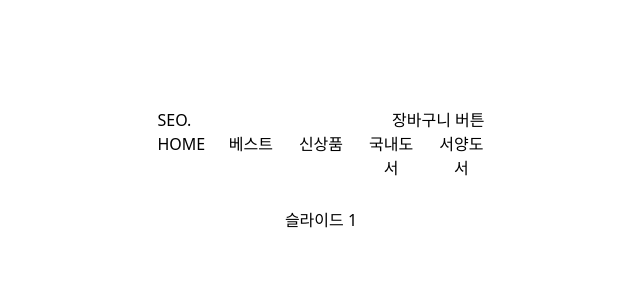
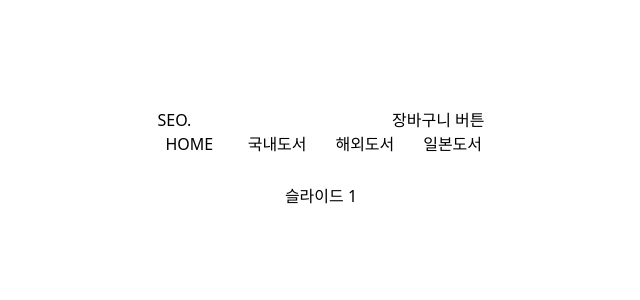
Before and after one commit to SEO-DOT/SEO_DOT_FE, a React (Create React App) app: page / in a window 1280 px wide. Shown: the top 300 px of the page, without its empty margins (319-959 px from the left). Built offline with nearby package versions, Linux system fonts and the light colour scheme; a web font is replaced by a local one.

Commit message:
[feat] 메인페이지 Nav

```diff
--- a/src/components/Main/Nav.tsx
+++ b/src/components/Main/Nav.tsx
@@ -2,23 +2,36 @@ import React from "react";
 import { Swiper, SwiperSlide } from "swiper/react";
 import "swiper/css";
 
+const categories = [
+  {
+    title: "HOME",
+  },
+  {
+    title: "국내도서",
+  },
+  {
+    title: "해외도서",
+  },
+  {
+    title: "일본도서",
+  },
+  {
+    title: "서양도서",
+  },
+  {
+    title: "유아도서",
+  },
+];
+
 const Nav = () => {
   return (
-    <div className="overflow-hidden">
-      <Swiper
-        className="w-full"
-        spaceBetween={24} // margin 값
-        slidesPerView={5} // 한 번에 보여줄 슬라이드 수
-        navigation
-        pagination={{ clickable: true }}
-        scrollbar={{ draggable: true }}
-      >
-        <SwiperSlide>HOME</SwiperSlide>
-        <SwiperSlide>베스트</SwiperSlide>
-        <SwiperSlide>신상품</SwiperSlide>
-        <SwiperSlide>국내도서</SwiperSlide>
-        <SwiperSlide>서양도서</SwiperSlide>
-        <SwiperSlide>일본도서</SwiperSlide>
+    <div className="overflow-hidden whitespace-nowrap">
+      <Swiper spaceBetween={24} slidesPerView={4}>
+        {categories.map((category) => (
+          <SwiperSlide className="inline-block" key={category.title}>
+            {category.title}
+          </SwiperSlide>
+        ))}
       </Swiper>
     </div>
   );
@@ -26,4 +39,5 @@ const Nav = () => {
 
 export default Nav;
 
-// 일단 포기
+// 문제점
+// width 를 수정할 수가 없다.
```
